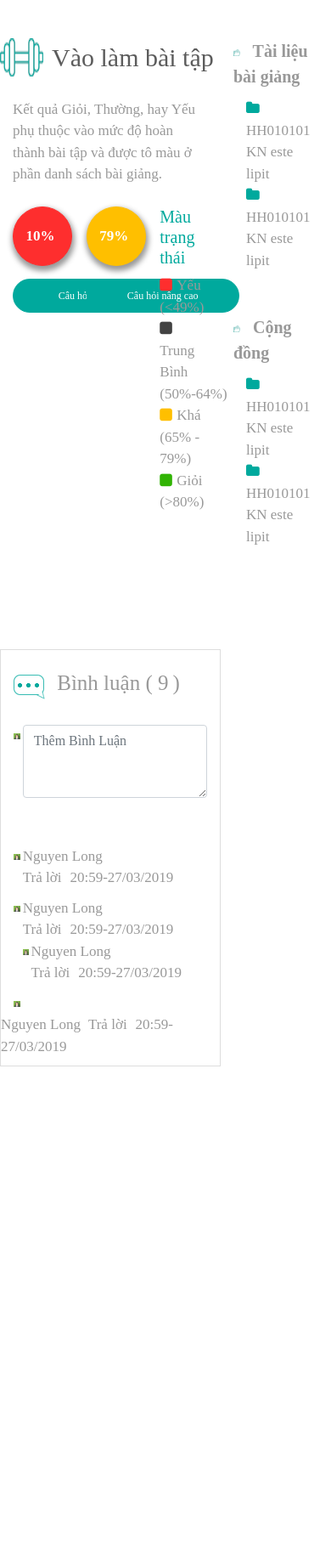
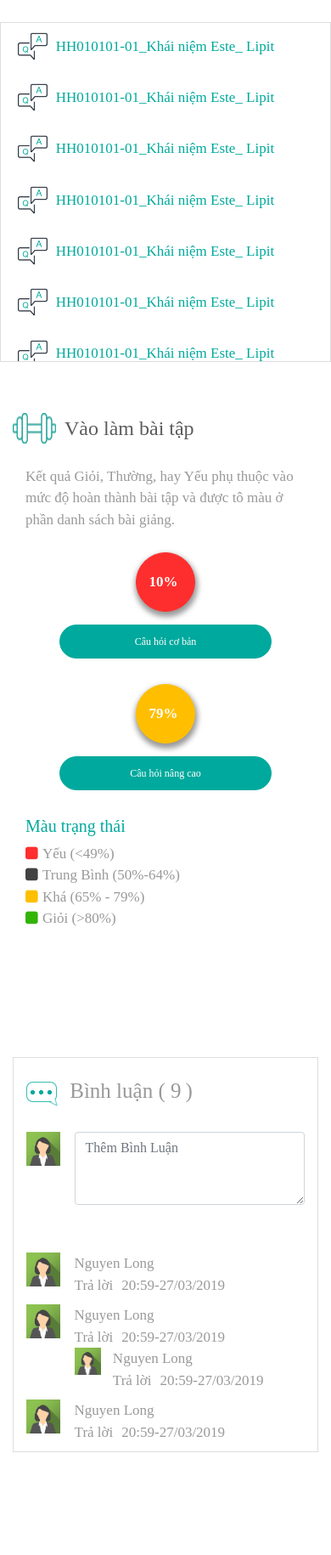
Before and after one commit to napro8509/StudyOnline, a PHP site: page /lesson.html in a window 390 px wide. Shown: the part 622-2452 px from the top of the page at 85% size. Before the commit the page ends 1877 px from the top, so only its background shows below. Run offline with PHP 8.4, Linux system fonts and the light colour scheme; some libraries are stand-ins or nearby versions.

Commit message:
style lesson.html v.mobile

```diff
--- a/lesson.html
+++ b/lesson.html
@@ -24,7 +24,7 @@
 <body>
 <!-- code lesson -->
 <content>
-	<div class="container pad-60">
+	<div class="container pad-60" id="addLesson">
 		<div class="row">
 			<div class="col-12" style="margin-bottom: 12px;">
 				<button type="button" class="lesson-btn-title back-btn-lesson"><i style="font-size: 40px;transform: rotate(180deg);margin-left: -7px;" class="fa fa-sign-out" aria-hidden="true"></i></button>
@@ -32,7 +32,7 @@
 			</div>
 		</div>
 		<div class="row">
-			<div class="col-8">
+			<div class="col-12 col-sm-8">
 				<div class="video-panel">
 					<div style="width: 100%; margin: 0px auto; height: 100%;" id="video-player-panel">
 
@@ -41,7 +41,7 @@
 					<i id="view-video"></i>
 				</div>
 			</div>
-			<div class="col-4 border-col">
+			<div class="col-12 col-sm-4 border-col">
 				<a href="#" class="v_list clean icon-play_new" data-title="Video 1: HH010101-01_Khái niệm Este_ Lipit"><img src="./site/img/img7.png">HH010101-01_Khái niệm Este_ Lipit</a><br>
 				<a href="#" class="v_list clean icon-play_new" data-title="Video 1: HH010101-01_Khái niệm Este_ Lipit"><img src="./site/img/img7.png">HH010101-01_Khái niệm Este_ Lipit</a><br>
 				<a href="#" class="v_list clean icon-play_new" data-title="Video 1: HH010101-01_Khái niệm Este_ Lipit"><img src="./site/img/img7.png">HH010101-01_Khái niệm Este_ Lipit</a><br>
@@ -55,7 +55,7 @@
 			</div>
 		</div>
 		<div class="row pad-60">
-			<div class="col-8">
+			<div class="col-12 col-sm-8">
 				<div class="row">
 					<img src="./site/img/img11.png">
 					<span class="text-title">Vào làm bài tập</span>
@@ -64,15 +64,15 @@
 				<p class="thang-cham-diem"> Kết quả Giỏi, Thường, hay Yếu phụ thuộc vào mức độ hoàn thành bài tập và được tô màu ở phần danh sách bài giảng. </p>
 				<br>
 				<div class="row text-center">
-					<div class="col-4">
+					<div class="col-12 col-sm-4 lesson-mobile-bottom">
 						<div class="cirle cirle-yeu"><span>10%</span></div>
 						<button class="btn-background-green btn-lesson">Câu hỏi cơ bản</button>
 					</div>
-					<div class="col-4">
+					<div class="col-12 col-sm-4 lesson-mobile-bottom">
 						<div class="cirle cirle-kha"><span>79%</span></div>
 						<button class="btn-background-green btn-lesson">Câu hỏi nâng cao</button>
 					</div>
-					<div class="col-4 text-left">
+					<div class="col-12 col-sm-4 text-left lesson-mobile-bottom">
 						<h5 style="color:#00a99d;">Màu trạng thái</h5>
 						<div><i class="fa fa-square fa-square-yeu"></i><span>Yếu (<49%)</span></div>
 						<div><i class="fa fa-square fa-square-tb"></i><span>Trung Bình (50%-64%)</span></div>
@@ -82,7 +82,7 @@
 					</div>
 				</div>
 			</div>
-			<div class="col-4 img-general">
+			<div class="col-12 col-sm-4 img-general d-none d-sm-block">
 				<div class="img-general-baigiang">
 					<img src="./site/img/tl.png">
 					<span class="lesson-title-right">Tài liệu bài giảng</h5>
@@ -105,7 +105,7 @@
 			</div>
 		</div>
 		<div class="row pad-60">
-			<div class="col-8 border-comment">
+			<div class="col-12 col-sm-8 border-comment">
 				<div class="comment-user">
 					<img src="./site/img/IconComment.png">
 					<span class="comment-title">Bình luận ( <span class="number-comment">9</span>)</span>
@@ -154,7 +154,7 @@
 					<div class="row">
 						<div class="col-2-edit"><img class="avatar-comment" src="./site/img/img_avatar2.png"></div>
 						<div class="col-9-edit" style = "align-self: center;">
-							<span class="user-name">Nguyen Long</span>
+							<span class="user-name">Nguyen Long</span><br>
 							<a href="#" class="js-lesson-reply-input">Trả lời</a><span class="date-time">20:59-27/03/2019</span>
 						</div>
 					</div>
--- a/site/css/style.css
+++ b/site/css/style.css
@@ -1119,6 +1119,10 @@ top: 2px;
         ::-webkit-scrollbar-thumb:hover {
           background: #00a99d;
         }
+        .carousel-control-next, .carousel-control-prev{
+            width: 9%;
+        }
+
 @media screen and (max-width: 767px){
     .js-scroll-trigger{
             font-size: 13px!important;
@@ -1133,4 +1137,32 @@ top: 2px;
     .name, .age, .Mon{
         font-size: 12px;
     }
+    #addLesson .text-title{
+        font-size: 24px;
+    }
+    #addLesson .border-col{
+        margin-top: 44px;
+    }
+    #addLesson .row.pad-60{
+        padding-right: 15px;
+        padding-left: 15px;
+    }
+    .lesson-mobile-bottom{
+        margin-bottom: 30px;
+    }
+    .btn-lesson {
+        width: 250px;
+    }
+    .col-10-edit{
+        width: 80%;
+    }
+    .col-2-edit{
+        width: 20%;
+    }
+    .lesson-btn-title{
+            position: relative;
+    left: 0px;
+    top: 0px;
+    }
+
 }
```
Also changed, not shown: site/img/right.png (added).
